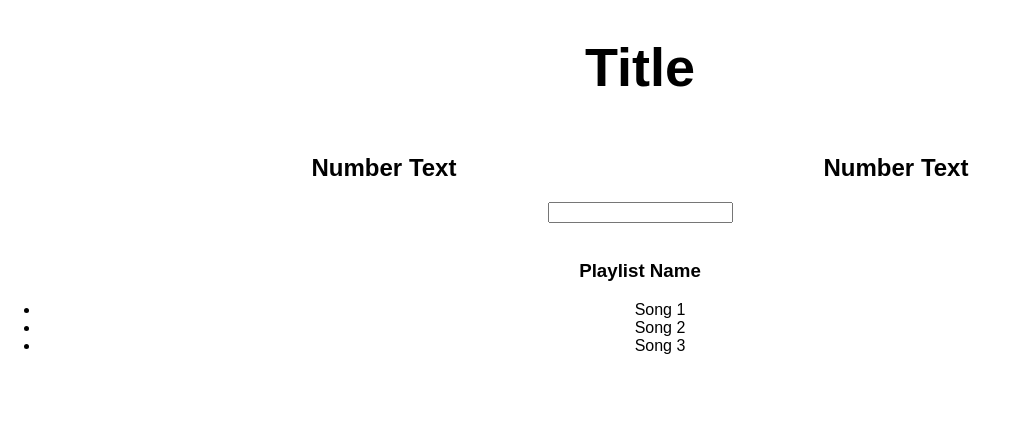
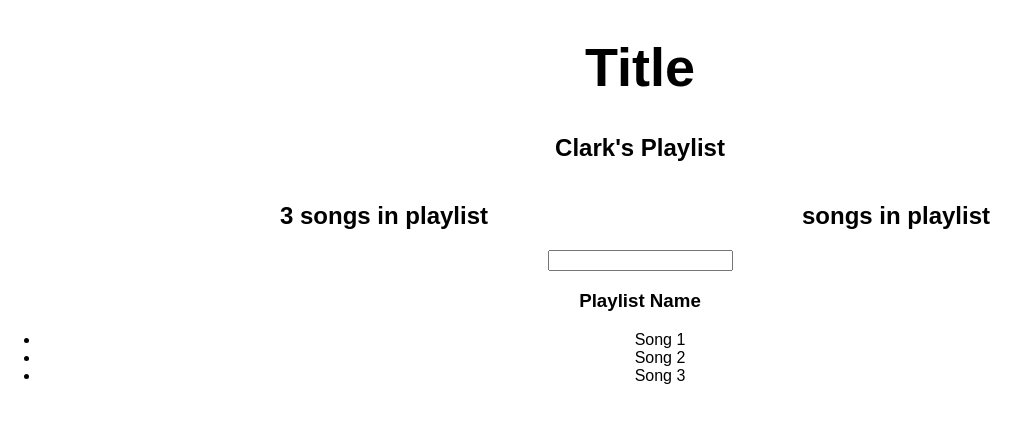
Before and after one commit to GiovanniMoya/openaux_prototype, a React (Create React App) app: page / in a window 1280 px wide. Shown: the top 422 px of the page, without its empty margins (0-1029 px from the left). Built offline with nearby package versions, Linux system fonts and the light colour scheme.

Commit message:
put fake data to model how things will look

```diff
--- a/src/App.js
+++ b/src/App.js
@@ -1,18 +1,27 @@
 import React, { Component } from 'react';
-import logo from './logo.svg';
 import './App.css';
 
-let defaultTextColor = "#000";
 let defaultStyle = {
-  color: defaultTextColor
+  color: "#000"
 };
 
+let fakeServerData = {
+  user: {
+    name: "Clark",
+    playlist: [
+      {
+          name: "my favorites",
+          songs: ["ms. jackson", "talk", "3005"]
+      }
+    ]
+  }
+};
 
 class Aggregate extends Component {
   render() {
     return (
       <div style={{width: "40%", display: "inline-block"}}>
-        <h2 style={defaultStyle}>Number Text</h2>
+        <h2 style={defaultStyle}>{this.props.playlist && this.props.playlist[0].songs.length} songs in playlist</h2>
       </div>
     );
   }
@@ -21,8 +30,8 @@ class Aggregate extends Component {
 class Filter extends Component {
   render() {
     return (
-      <div style={{color: defaultTextColor}}>
-        <img/>
+      <div style={defaultStyle}>
+        {/* <img/> */}
         <input type="text"/>
       </div>
     );
@@ -33,7 +42,7 @@ class Playlist extends Component {
   render() {
     return(
       <div style={{...defaultStyle}}>
-        <img/>
+        {/* <img/> */}
         <h3>Playlist Name</h3>
         <ul>
           <li>Song 1</li>
@@ -46,11 +55,25 @@ class Playlist extends Component {
 }
 
 class App extends Component {
+  constructor(props) {
+    super(props);
+    this.state = {serverData: {}};
+  }
+
+  componentDidMount() {
+
+   this.setState({serverData: fakeServerData});
+  }
+
   render() {
     return (
       <div className="App">
         <h1>Title</h1>
-        <Aggregate/>
+        <h2 style={defaultStyle}>{this.state.serverData.user &&
+          this.state.serverData.user.name}'s Playlist
+        </h2>
+        <Aggregate playlist={this.state.serverData.user &&
+          this.state.serverData.user.playlist}/>
         <Aggregate/>
         <Filter/>
         <Playlist/>
```
